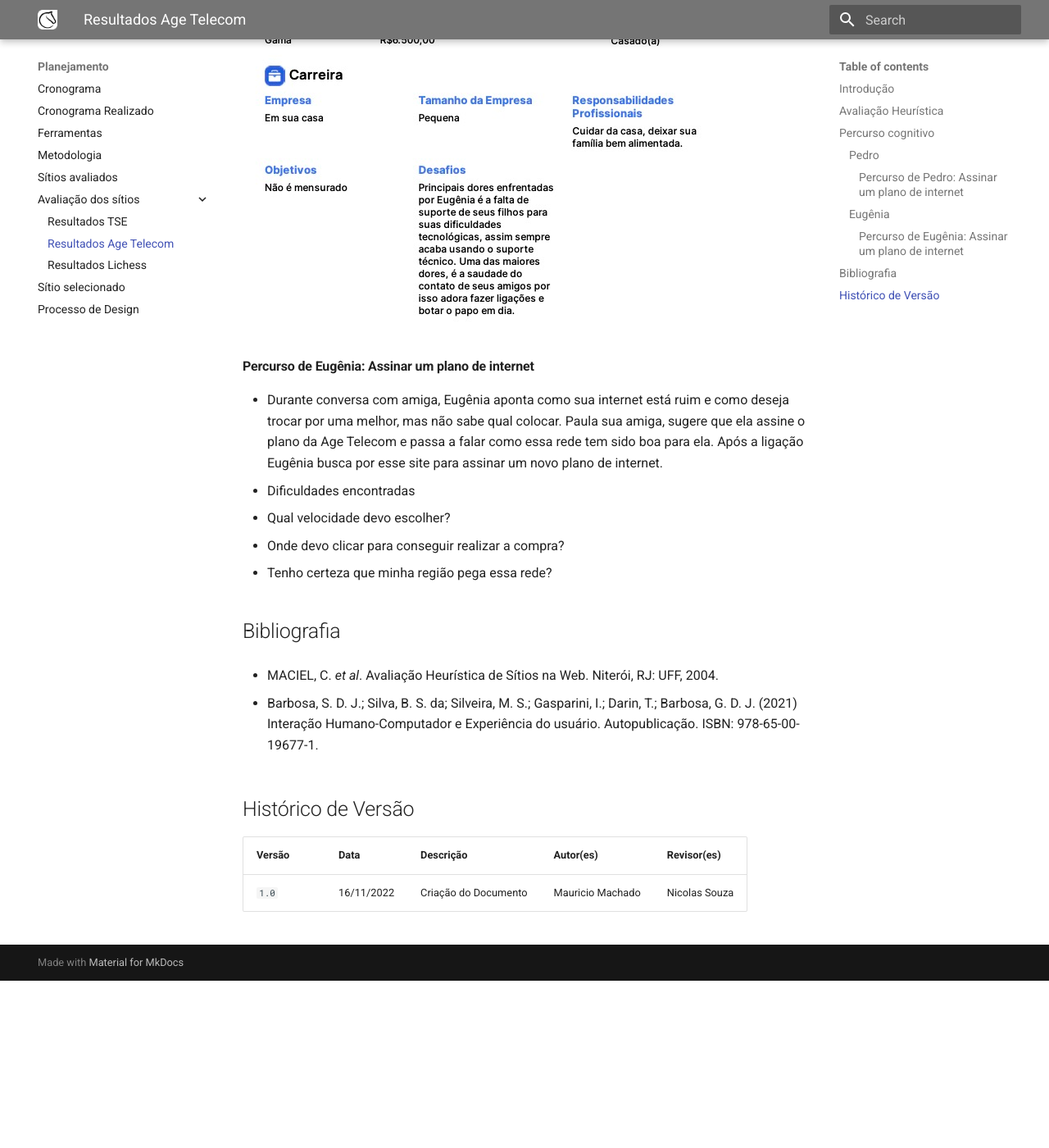
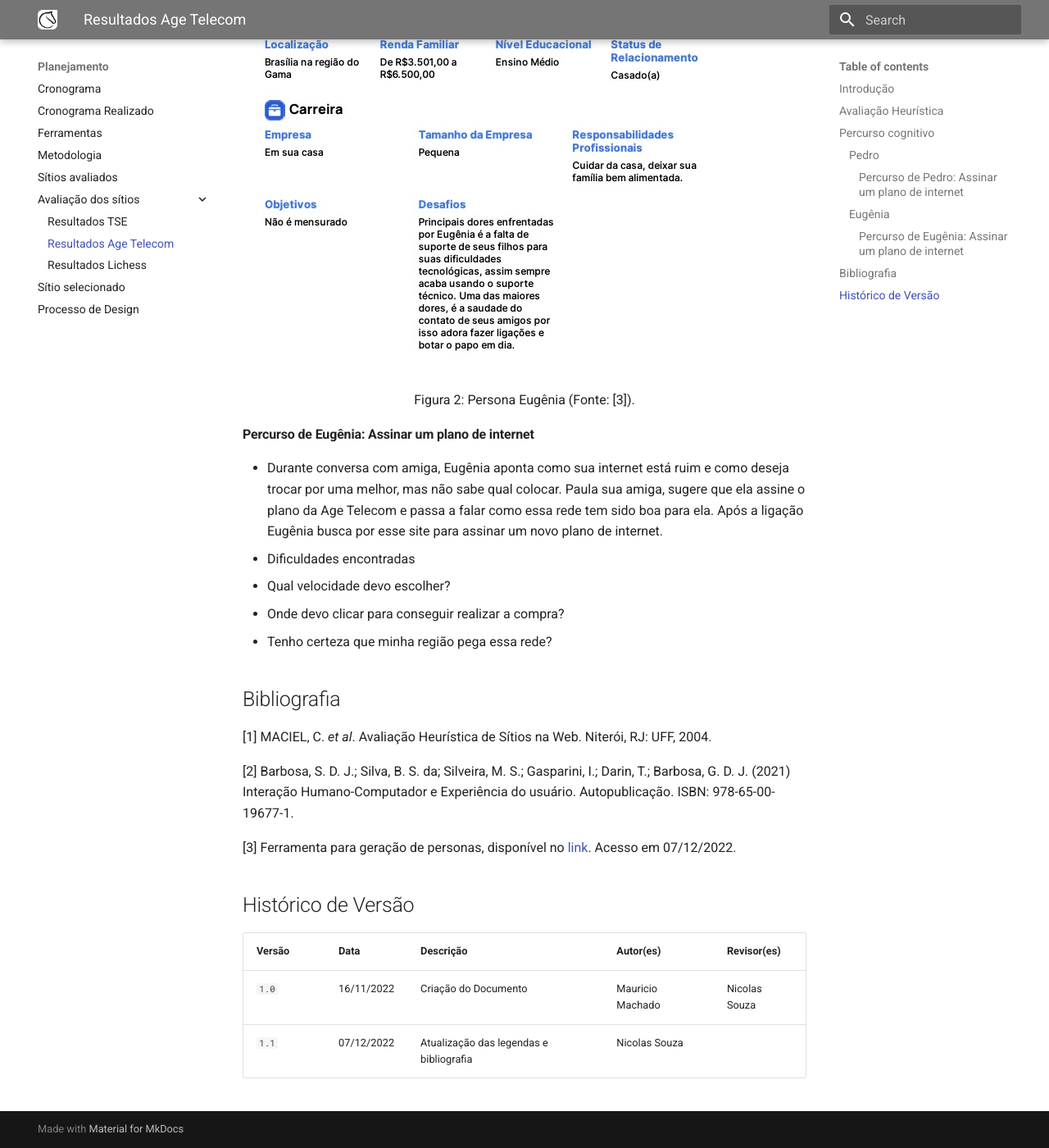
Before and after one commit to Interacao-Humano-Computador/2022.2-Lichess, an MkDocs documentation site: the page built from docs/planejamento/sítios_avaliados/resultados_age_telecom.md, in a window 1280 px wide and 1400 px high, scrolled down 5258 px. Shown: the whole window at 82% size. Built offline with MkDocs 1.6.1 and Material for MkDocs 9.7.7, drawn with Linux system fonts in a browser that asks for light colours; before the commit the page ends 6454 px from its top, so only the background shows below that; some of the changed text lies outside the part shown.

Commit message:
fix: #43 ajustando legendas

```diff
--- a/docs/planejamento/sítios_avaliados/resultados_age_telecom.md
+++ b/docs/planejamento/sítios_avaliados/resultados_age_telecom.md
@@ -103,6 +103,9 @@
 ### Pedro
 
 ![Persona Pedro](imgs/resultados_age_telecom/persona_pedro.jpg)
+<div style="text-align: center">
+<p> Figura 1: Persona Pedro (Fonte: [3]).</p>
+</div>
 
 #### Percurso de Pedro: Assinar um plano de internet
 
@@ -119,6 +122,9 @@
 ### Eugênia
 
 ![Persona Eugênia](imgs/resultados_age_telecom/persona_eugenia.jpg)
+<div style="text-align: center">
+<p> Figura 2: Persona Eugênia (Fonte: [3]).</p>
+</div>
 
 #### Percurso de Eugênia: Assinar um plano de internet
 
@@ -130,12 +136,15 @@
 
 ## Bibliografia
 
-- MACIEL, C. _et al_. Avaliação Heurística de Sítios na Web. Niterói, RJ: UFF, 2004.
+[1] MACIEL, C. _et al_. Avaliação Heurística de Sítios na Web. Niterói, RJ: UFF, 2004.
 
-- Barbosa, S. D. J.; Silva, B. S. da; Silveira, M. S.; Gasparini, I.; Darin, T.; Barbosa, G. D. J. (2021) Interação Humano-Computador e Experiência do usuário. Autopublicação. ISBN: 978-65-00-19677-1.
+[2] Barbosa, S. D. J.; Silva, B. S. da; Silveira, M. S.; Gasparini, I.; Darin, T.; Barbosa, G. D. J. (2021) Interação Humano-Computador e Experiência do usuário. Autopublicação. ISBN: 978-65-00-19677-1.
+
+[3] Ferramenta para geração de personas, disponível no [link](https://www.geradordepersonas.com.br/). Acesso em 07/12/2022.
 
 ## Histórico de Versão
 
 | Versão | Data       | Descrição            | Autor(es)           | Revisor(es)        |
 | ------ | ---------- | -------------------- | ---------------- | -------------- |
 | `1.0`  | 16/11/2022 | Criação do Documento | Mauricio Machado | Nicolas Souza  |
+| `1.1`  | 07/12/2022 | Atualização das legendas e bibliografia | Nicolas Souza |     |
```
Also changed, not shown: docs/planejamento/app_selected.md (+6 -3 lines), docs/planejamento/sites_avaliados.md (+5 -6 lines), util/padrao_artefato.md (+1 -1 lines).
